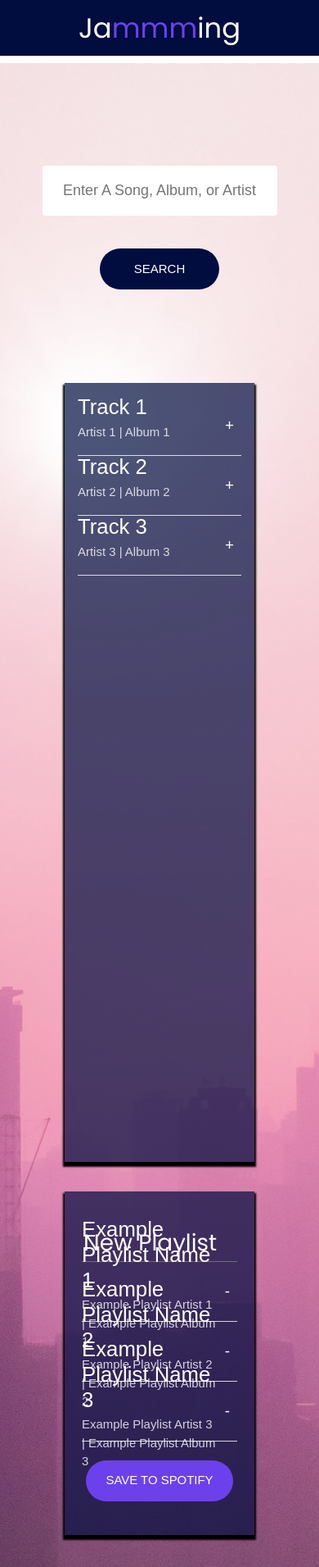
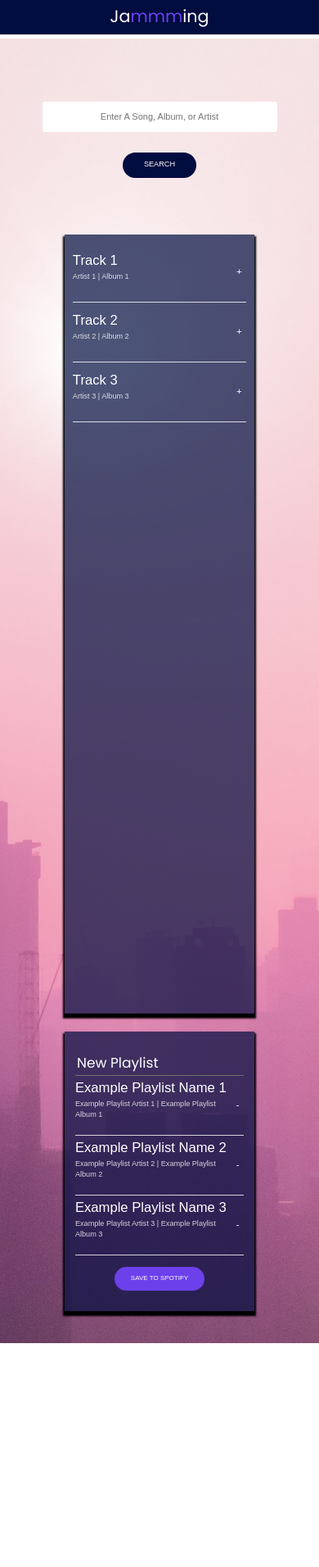
Before and after one commit to kailaburgin/jammming, a React (Create React App) app: page / in a window 390 px wide. Shown: the whole page at 82% size. After the commit the page ends 1638 px from the top, so only its background shows below. Built offline with nearby package versions, Linux system fonts and the light colour scheme.

Commit message:
update font size for better responsive screen resizing

```diff
--- a/src/Components/App/App.module.css
+++ b/src/Components/App/App.module.css
@@ -6,7 +6,7 @@
   }
 
   html {
-    font-size: 18px;
+    font-size: 11px;
   }
 
   h1 {
--- a/src/Components/Playlist/Playlist.module.css
+++ b/src/Components/Playlist/Playlist.module.css
@@ -30,7 +30,7 @@
     margin-top: 1.27rem;
     background-color: #6c41ec;
     text-align: center;
-    font-size: .83rem;
+    font-size: .73rem;
     transition: background-color .25s;
     color: #fff;
     font-weight: 500;
```
Also changed, not shown: 1 other file (tests, documents, lock files or other folders).
